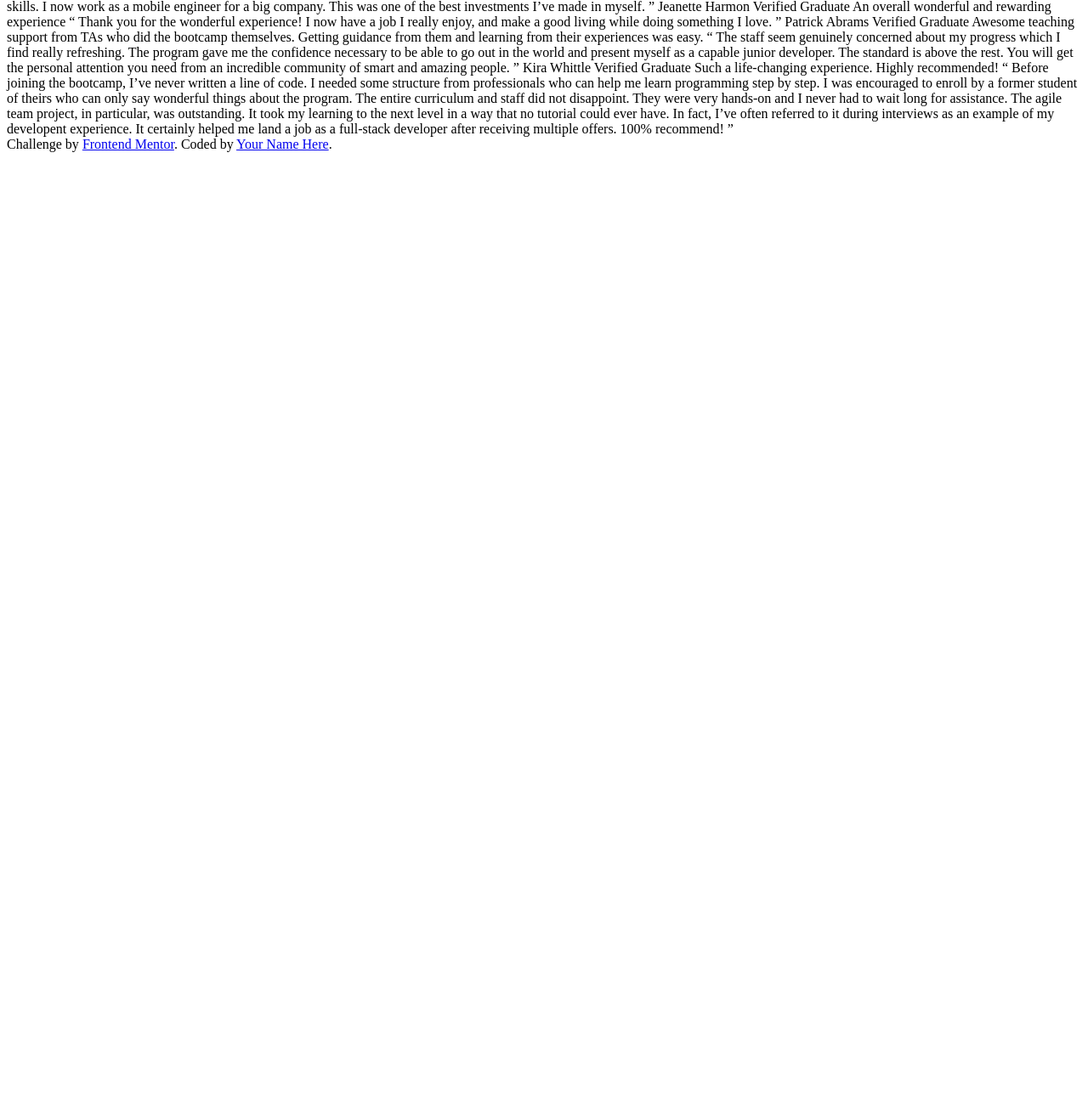
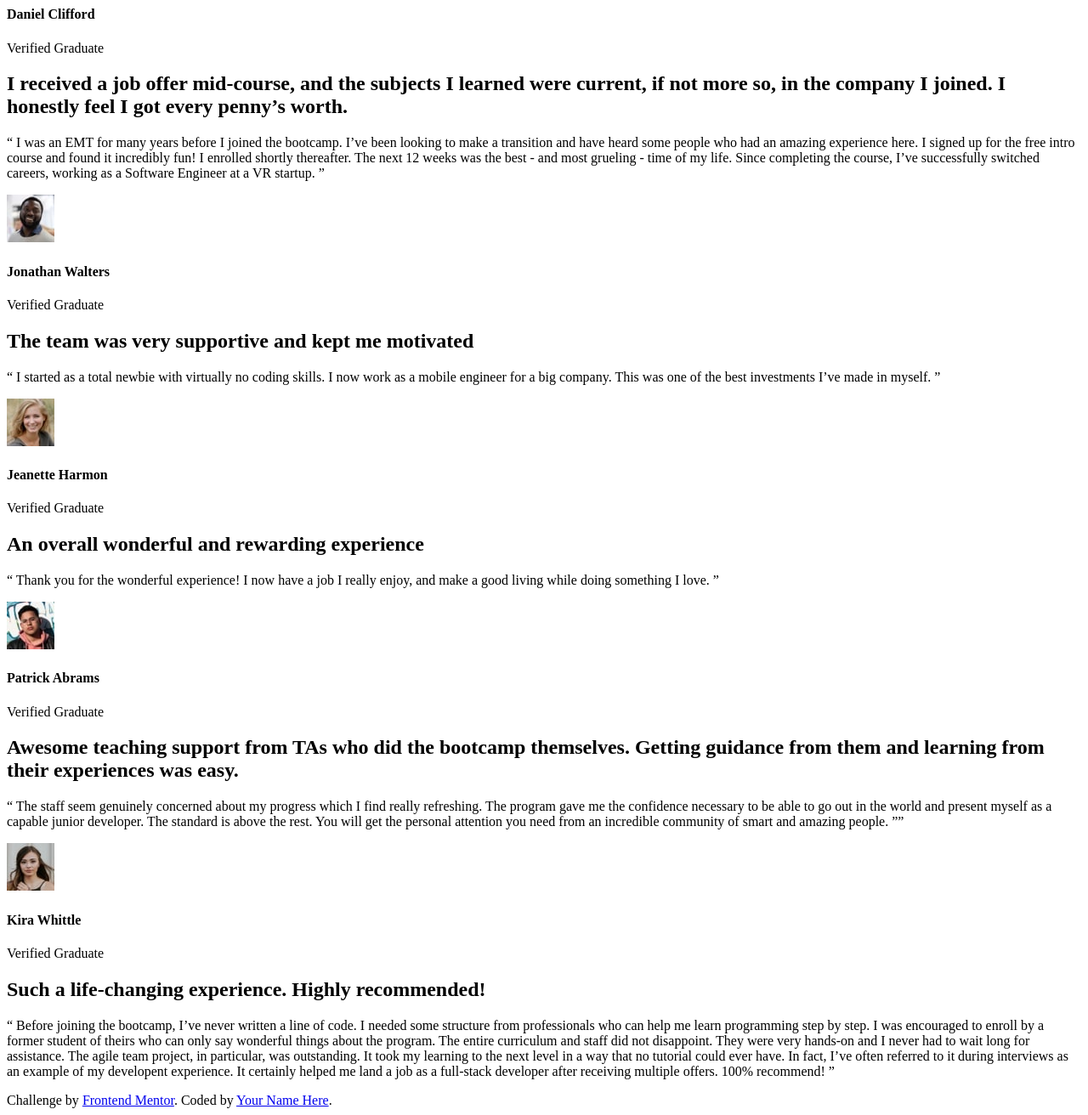
Before and after one commit to arvndlr/testimonials-grid-section, a plain HTML site: page index.html in a window 1280 px wide. Shown: the part 81-1393 px from the top of the page at 85% size. Before the commit the page ends 800 px from the top, so only its background shows below. Drawn offline with Linux system fonts and the light colour scheme.

Commit message:
get the mvps done

```diff
--- a/index.html
+++ b/index.html
@@ -1,75 +1,179 @@
 <!DOCTYPE html>
 <html lang="en">
   <head>
-  <meta charset="UTF-8">
-  <meta name="viewport" content="width=device-width, initial-scale=1.0"> <!-- displays site properly based on user's device -->
+    <meta charset="UTF-8" />
+    <meta name="viewport" content="width=device-width, initial-scale=1.0" />
+    <!-- displays site properly based on user's device -->
 
-  <link rel="icon" type="image/png" sizes="32x32" href="./images/favicon-32x32.png">
+    <link
+      rel="icon"
+      type="image/png"
+      sizes="32x32"
+      href="./images/favicon-32x32.png"
+    />
 
     <title>Frontend Mentor | [Challenge Name Here]</title>
 
-  <link rel="stylesheet" href="./styles.css">
+    <link rel="stylesheet" href="./styles.css" />
   </head>
   <body>
     <main class="testimonials">
-
+      <div class="testimonials__cards">
+        <div class="testimonials__card">
+          <div class="testimonials__card__user">
+            <img
+              src="./images/image-daniel.jpg"
+              alt="Daniel profile picture"
+              class="testimonials__card__user-profile"
+            />
+            <div class="testimonials__card__user-details">
+              <h4 class="testimonials__card__user-details__name">
+                Daniel Clifford
+              </h4>
+              <p class="testimonnials__card__user-details__headline">
+                Verified Graduate
+              </p>
+            </div>
+          </div>
+          <h2 class="testimonial__card__comment">
+            I received a job offer mid-course, and the subjects I learned were
+            current, if not more so, in the company I joined. I honestly feel I
+            got every penny’s worth.
+          </h2>
+          <p class="testimonial__card__testimony">
+            “ I was an EMT for many years before I joined the bootcamp. I’ve
+            been looking to make a transition and have heard some people who had
+            an amazing experience here. I signed up for the free intro course
+            and found it incredibly fun! I enrolled shortly thereafter. The next
+            12 weeks was the best - and most grueling - time of my life. Since
+            completing the course, I’ve successfully switched careers, working
+            as a Software Engineer at a VR startup. ”
+          </p>
+        </div>
+        <div class="testimonials__card">
+          <div class="testimonials__card__user">
+            <img
+              src="./images/image-jonathan.jpg"
+              alt="Daniel profile picture"
+              class="testimonials__card__user-profile"
+            />
+            <div class="testimonials__card__user-details">
+              <h4 class="testimonials__card__user-details__name">
+                Jonathan Walters
+              </h4>
+              <p class="testimonnials__card__user-details__headline">
+                Verified Graduate
+              </p>
+            </div>
+          </div>
+          <h2 class="testimonial__card__comment">
+            The team was very supportive and kept me motivated
+          </h2>
+          <p class="testimonial__card__testimony">
+            “ I started as a total newbie with virtually no coding skills. I now
+            work as a mobile engineer for a big company. This was one of the
+            best investments I’ve made in myself. ”
+          </p>
+        </div>
+        <div class="testimonials__card">
+          <div class="testimonials__card">
+            <div class="testimonials__card__user">
+              <img
+                src="./images/image-jeanette.jpg"
+                alt="Daniel profile picture"
+                class="testimonials__card__user-profile"
+              />
+              <div class="testimonials__card__user-details">
+                <h4 class="testimonials__card__user-details__name">
+                  Jeanette Harmon
+                </h4>
+                <p class="testimonnials__card__user-details__headline">
+                  Verified Graduate
+                </p>
+              </div>
+            </div>
+            <h2 class="testimonial__card__comment">
+              An overall wonderful and rewarding experience
+            </h2>
+            <p class="testimonial__card__testimony">
+              “ Thank you for the wonderful experience! I now have a job I
+              really enjoy, and make a good living while doing something I love.
+              ”
+            </p>
+          </div>
+        </div>
+        <div class="testimonials__card">
+          <div class="testimonials__card__user">
+            <img
+              src="./images/image-patrick.jpg"
+              alt="Daniel profile picture"
+              class="testimonials__card__user-profile"
+            />
+            <div class="testimonials__card__user-details">
+              <h4 class="testimonials__card__user-details__name">
+                Patrick Abrams
+              </h4>
+              <p class="testimonnials__card__user-details__headline">
+                Verified Graduate
+              </p>
+            </div>
+          </div>
+          <h2 class="testimonial__card__comment">
+            Awesome teaching support from TAs who did the bootcamp themselves.
+            Getting guidance from them and learning from their experiences was
+            easy.
+          </h2>
+          <p class="testimonial__card__testimony">
+            “ The staff seem genuinely concerned about my progress which I find
+            really refreshing. The program gave me the confidence necessary to
+            be able to go out in the world and present myself as a capable
+            junior developer. The standard is above the rest. You will get the
+            personal attention you need from an incredible community of smart
+            and amazing people. ””
+          </p>
+        </div>
+        <div class="testimonials__card">
+          <div class="testimonials__card__user">
+            <img
+              src="./images/image-kira.jpg"
+              alt="Daniel profile picture"
+              class="testimonials__card__user-profile"
+            />
+            <div class="testimonials__card__user-details">
+              <h4 class="testimonials__card__user-details__name">
+                Kira Whittle
+              </h4>
+              <p class="testimonnials__card__user-details__headline">
+                Verified Graduate
+              </p>
+            </div>
+          </div>
+          <h2 class="testimonial__card__comment">
+            Such a life-changing experience. Highly recommended!
+          </h2>
+          <p class="testimonial__card__testimony">
+            “ Before joining the bootcamp, I’ve never written a line of code. I
+            needed some structure from professionals who can help me learn
+            programming step by step. I was encouraged to enroll by a former
+            student of theirs who can only say wonderful things about the
+            program. The entire curriculum and staff did not disappoint. They
+            were very hands-on and I never had to wait long for assistance. The
+            agile team project, in particular, was outstanding. It took my
+            learning to the next level in a way that no tutorial could ever
+            have. In fact, I’ve often referred to it during interviews as an
+            example of my developent experience. It certainly helped me land a
+            job as a full-stack developer after receiving multiple offers. 100%
+            recommend! ”
+          </p>
+        </div>
+      </div>
     </main>
-  Daniel Clifford
-  Verified Graduate
-
-  I received a job offer mid-course, and the subjects I learned were current, if not more so,
-  in the company I joined. I honestly feel I got every penny’s worth.
-
-  “ I was an EMT for many years before I joined the bootcamp. I’ve been looking to make a
-  transition and have heard some people who had an amazing experience here. I signed up
-  for the free intro course and found it incredibly fun! I enrolled shortly thereafter.
-  The next 12 weeks was the best - and most grueling - time of my life. Since completing
-  the course, I’ve successfully switched careers, working as a Software Engineer at a VR startup. ”
-
-  Jonathan Walters
-  Verified Graduate
-
-  The team was very supportive and kept me motivated
-
-  “ I started as a total newbie with virtually no coding skills. I now work as a mobile engineer
-  for a big company. This was one of the best investments I’ve made in myself. ”
-
-  Jeanette Harmon
-  Verified Graduate
-
-  An overall wonderful and rewarding experience
-
-  “ Thank you for the wonderful experience! I now have a job I really enjoy, and make a good living
-  while doing something I love. ”
-
-  Patrick Abrams
-  Verified Graduate
-
-  Awesome teaching support from TAs who did the bootcamp themselves. Getting guidance from them and
-  learning from their experiences was easy.
-
-  “ The staff seem genuinely concerned about my progress which I find really refreshing. The program
-  gave me the confidence necessary to be able to go out in the world and present myself as a capable
-  junior developer. The standard is above the rest. You will get the personal attention you need from
-  an incredible community of smart and amazing people. ”
-
-  Kira Whittle
-  Verified Graduate
-
-  Such a life-changing experience. Highly recommended!
-
-  “ Before joining the bootcamp, I’ve never written a line of code. I needed some structure from
-  professionals who can help me learn programming step by step. I was encouraged to enroll by a former
-  student of theirs who can only say wonderful things about the program. The entire curriculum and staff
-  did not disappoint. They were very hands-on and I never had to wait long for assistance. The agile team
-  project, in particular, was outstanding. It took my learning to the next level in a way that no tutorial
-  could ever have. In fact, I’ve often referred to it during interviews as an example of my developent
-  experience. It certainly helped me land a job as a full-stack developer after receiving multiple offers.
-  100% recommend! ”
 
     <div class="attribution">
-    Challenge by <a href="https://www.frontendmentor.io?ref=challenge" target="_blank">Frontend Mentor</a>.
-    Coded by <a href="#">Your Name Here</a>.
+      Challenge by
+      <a href="https://www.frontendmentor.io?ref=challenge" target="_blank"
+        >Frontend Mentor</a
+      >. Coded by <a href="#">Your Name Here</a>.
     </div>
   </body>
 </html>
```
Also changed, not shown: 1 other file. Lines whose indentation alone changed are shown as unchanged.
